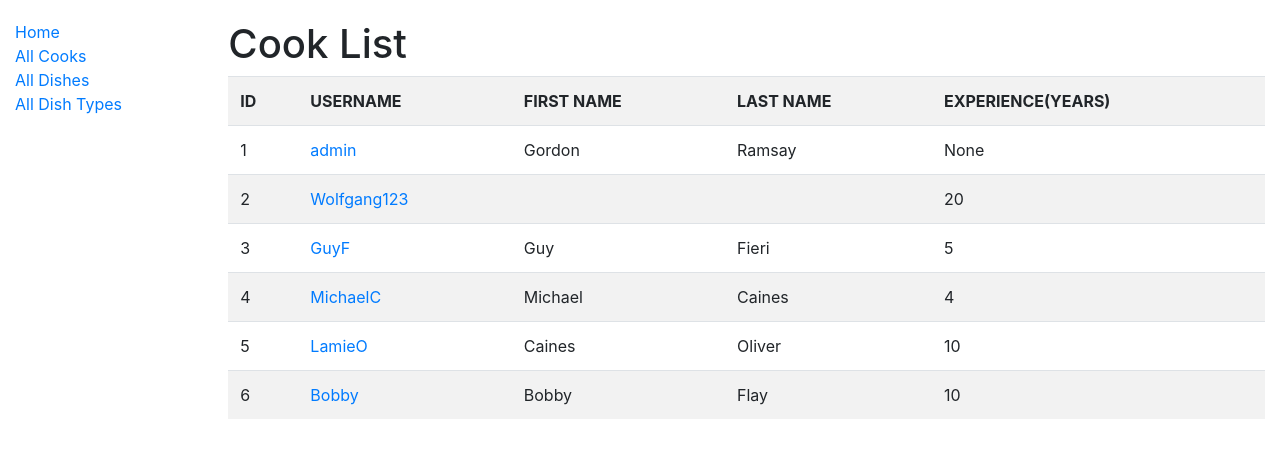
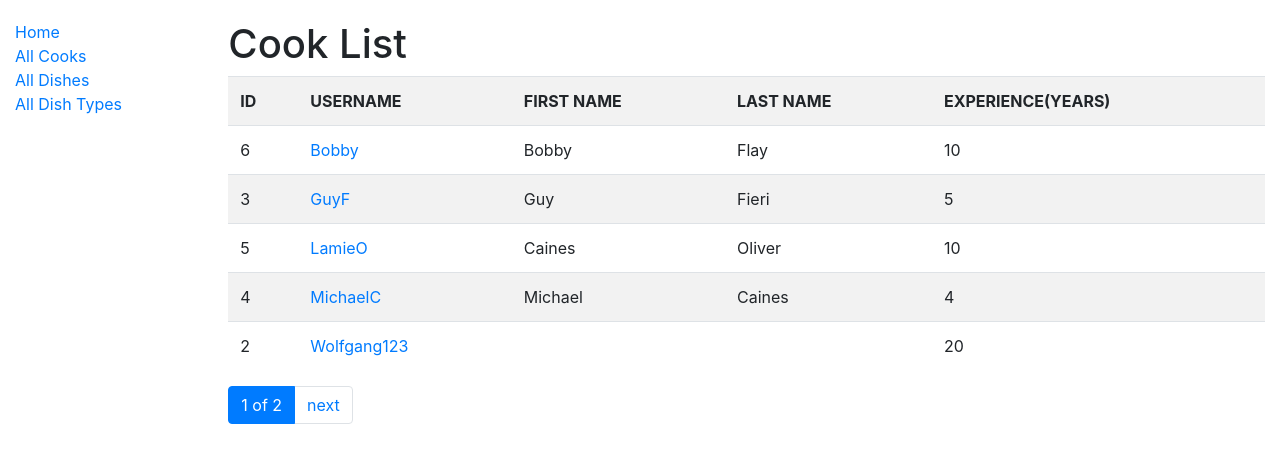
Before and after one commit to pavlo-kapitanets/restaurant-kitchen-service, a Django app: page /restaurant/cooks/ in a window 1280 px wide. Shown: the top 463 px of the page. Run offline with Django 4.2, Linux system fonts and the light colour scheme; data comes from the database, SQL or seed files in the repository; both versions use the stored data as it was after the commit.

Commit message:
Create paginatin template and add it to pages

```diff
--- a/restaurant/models.py
+++ b/restaurant/models.py
@@ -20,6 +20,7 @@ class Cook(AbstractUser):
     class Meta:
         verbose_name = "cook"
         verbose_name_plural = "cooks"
+        ordering = ["username"]
 
     def __str__(self):
         return f"{self.username} ({self.first_name} {self.last_name})"
--- a/restaurant/urls.py
+++ b/restaurant/urls.py
@@ -1,6 +1,6 @@
 from django.urls import path
 
-from restaurant.views import index, DishTypeListView, DishListView, CookListView, DishDetailView
+from restaurant.views import index, DishTypeListView, DishListView, CookListView, DishDetailView, CookDetailView
 
 urlpatterns = [
     path("", index, name="index"),
@@ -16,6 +16,9 @@ urlpatterns = [
     path("dishes/<int:pk>/",
          DishDetailView.as_view(),
          name="dish-detail"),
+    path("cooks/<int:pk>/",
+         CookDetailView.as_view(),
+         name="cook-detail"),
 ]
 
 app_name = "restaurant"
--- a/restaurant/views.py
+++ b/restaurant/views.py
@@ -28,6 +28,7 @@ class DishTypeListView(generic.ListView):
     model = DishType
     template_name = "restaurant/dish_type_list.html"
     context_object_name = "Dish_type_list"
+    paginate_by = 5
 
 
 class DishListView(generic.ListView):
@@ -35,13 +36,19 @@ class DishListView(generic.ListView):
     template_name = "restaurant/dish_list.html"
     context_object_name = "Dish_list"
     queryset = Dish.objects.all().select_related("dish_type")
+    paginate_by = 5
 
 
 class CookListView(generic.ListView):
     model = Cook
     template_name = "restaurant/cook_list.html"
     context_object_name = "Cook_list"
+    paginate_by = 5
 
 
 class DishDetailView(generic.DetailView):
     model = Dish
+
+
+class CookDetailView(generic.DetailView):
+    model = Cook
--- a/templates/base.html
+++ b/templates/base.html
@@ -22,6 +22,10 @@
     </div>
     <div class="col-sm-10">
       {% block content %}{% endblock %}
+
+      {% block pagination %}
+        {% include "includes/pagination.html" %}
+      {% endblock %}
     </div>
   </div>
 </div>
--- /dev/null
+++ b/templates/includes/pagination.html
@@ -0,0 +1,19 @@
+{% if is_paginated %}
+  <ul class="pagination">
+    {% if page_obj.has_previous %}
+      <li class="page-item">
+        <a href="?page={{ page_obj.previous_page_number }}" class="page-link">prev</a>
+      </li>
+    {% endif %}
+
+    <li class="page-item active">
+      <span class="page-link">{{ page_obj.number }} of {{ paginator.num_pages }}</span>
+    </li>
+
+   {% if page_obj.has_next %}
+      <li class="page-item">
+        <a href="?page={{ page_obj.next_page_number }}" class="page-link">next</a>
+      </li>
+    {% endif %}
+  </ul>
+{% endif %}
--- a/templates/restaurant/cook_list.html
+++ b/templates/restaurant/cook_list.html
@@ -14,7 +14,7 @@
       {% for cook in Cook_list %}
         <tr>
           <td>{{ cook.id }}</td>
-          <td><a href="#">{{ cook.username }}</a></td>
+          <td><a href="{% url "restaurant:cook-detail" pk=cook.id %}">{{ cook.username }}</a></td>
           <td>{{cook.first_name }}</td>
           <td>{{cook.last_name }}</td>
           <td>{{cook.years_of_experience}}</td>
```
Also changed, not shown: templates/restaurant/cook_detail.html (added, +16 -0 lines), db.sqlite3.
